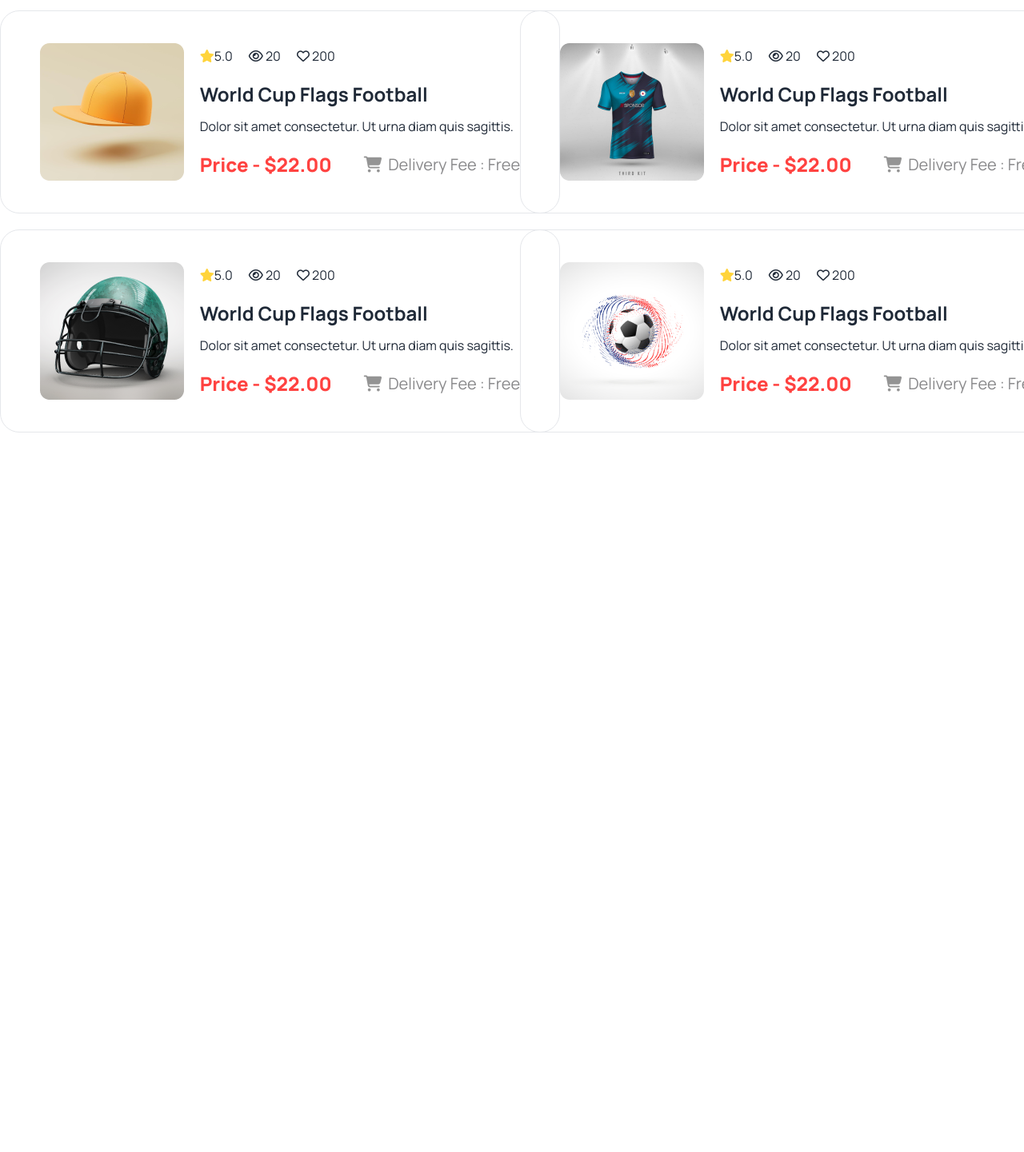
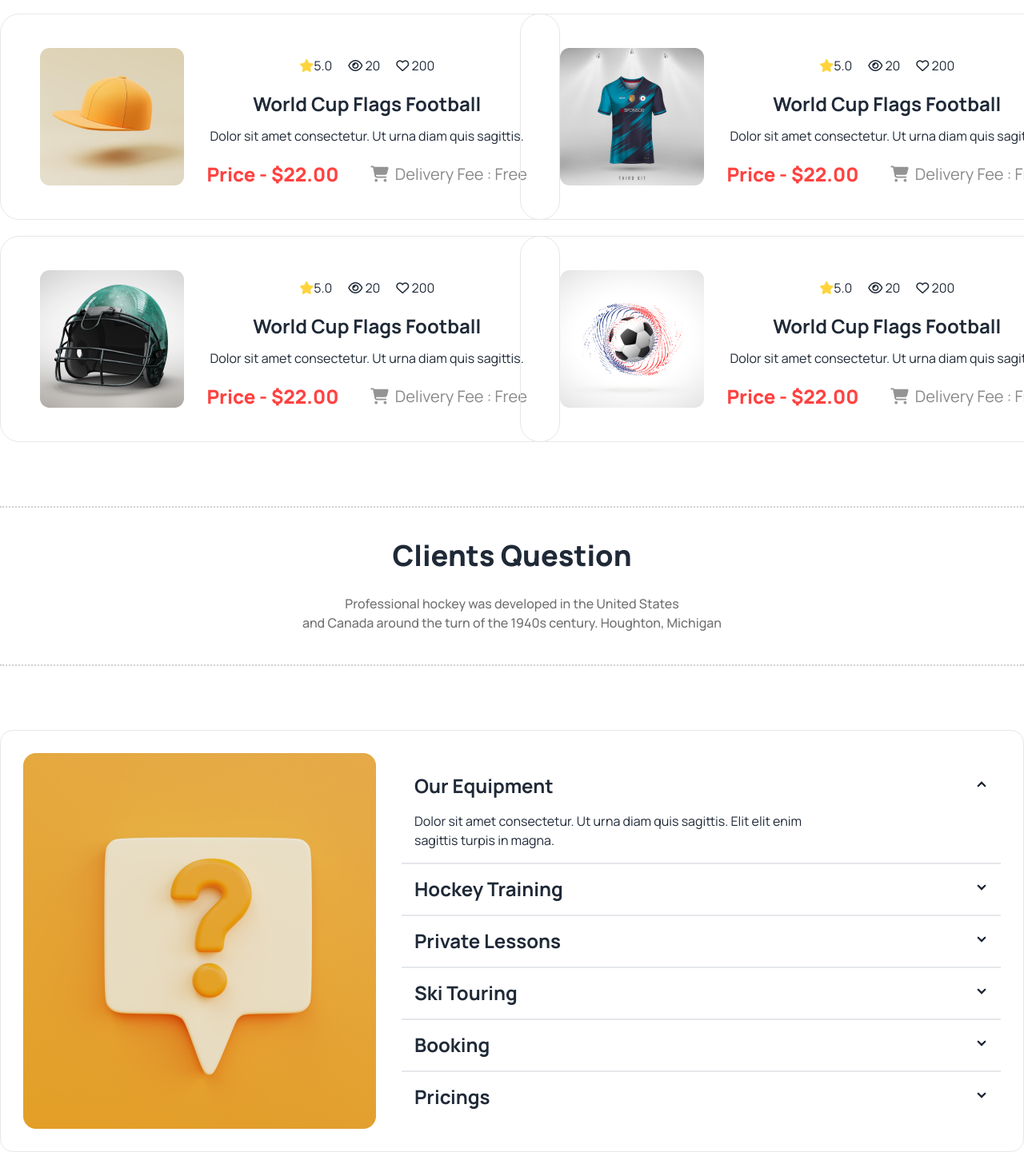
Before and after one commit to DevRifato/B9A3, a plain HTML site: page index.html in a window 1280 px wide. Shown: the part 3487-4928 px from the top of the page at 80% size. Before the commit the page ends 4028 px from the top, so only its background shows below. Drawn offline with nearby package versions, Linux system fonts and the light colour scheme.

Commit message:
Clients Question

```diff
--- a/index.html
+++ b/index.html
@@ -212,15 +212,15 @@
             </div>
 
             <!-- cards -->
-            <div class="grid grid-cols-2 gap-5">
+            <div class="md:grid grid-cols-2 gap-5">
 
                 <!-- card -->
-                <div class="border flex justify-center items-center gap-5 p-10 rounded-3xl w-[700px]">
-                    <img src="./Images/5.png" alt="">
+                <div class="text-center border md:flex justify-center items-center gap-5 p-10 rounded-3xl md:w-[700px]">
+                    <img class="m-auto" src="./Images/5.png" alt="">
                     <!-- title -->
                     <div>
                         <!-- icons -->
-                        <div class="flex gap-5">
+                        <div class="flex gap-5 justify-center mt-3">
                             <p><i class="fa-solid fa-star" style="color: #FFD43B;"></i>5.0</p>
                             <p><i class="fa-regular fa-eye"></i> 20</p>
                             <p><i class="fa-regular fa-heart"></i> 200</p>
@@ -235,12 +235,12 @@
                     </div>
                 </div>
                 <!-- card -->
-                <div class="border flex justify-center items-center gap-5 p-10 rounded-3xl w-[700px]">
-                    <img src="./Images/6.png" alt="">
+                <div class="text-center border md:flex justify-center items-center gap-5 p-10 rounded-3xl md:w-[700px]">
+                    <img class="m-auto" src="./Images/6.png" alt="">
                     <!-- title -->
                     <div>
                         <!-- icons -->
-                        <div class="flex gap-5">
+                        <div class="flex gap-5 justify-center mt-3">
                             <p><i class="fa-solid fa-star" style="color: #FFD43B;"></i>5.0</p>
                             <p><i class="fa-regular fa-eye"></i> 20</p>
                             <p><i class="fa-regular fa-heart"></i> 200</p>
@@ -255,12 +255,12 @@
                     </div>
                 </div>
                 <!-- card -->
-                <div class="border flex justify-center items-center gap-5 p-10 rounded-3xl w-[700px]">
-                    <img src="./Images/7.png" alt="">
+                <div class="text-center border md:flex justify-center items-center gap-5 p-10 rounded-3xl md:w-[700px]">
+                    <img class="m-auto" src="./Images/7.png" alt="">
                     <!-- title -->
                     <div>
                         <!-- icons -->
-                        <div class="flex gap-5">
+                        <div class="flex gap-5 justify-center mt-3">
                             <p><i class="fa-solid fa-star" style="color: #FFD43B;"></i>5.0</p>
                             <p><i class="fa-regular fa-eye"></i> 20</p>
                             <p><i class="fa-regular fa-heart"></i> 200</p>
@@ -275,12 +275,12 @@
                     </div>
                 </div>
                 <!-- card -->
-                <div class="border flex justify-center items-center gap-5 p-10 rounded-3xl w-[700px]">
-                    <img src="./Images/8.png" alt="">
+                <div class="text-center border md:flex justify-center items-center gap-5 p-10 rounded-3xl md:w-[700px]">
+                    <img class="m-auto" src="./Images/8.png" alt="">
                     <!-- title -->
                     <div>
                         <!-- icons -->
-                        <div class="flex gap-5">
+                        <div class="flex gap-5 justify-center mt-3">
                             <p><i class="fa-solid fa-star" style="color: #FFD43B;"></i>5.0</p>
                             <p><i class="fa-regular fa-eye"></i> 20</p>
                             <p><i class="fa-regular fa-heart"></i> 200</p>
@@ -295,12 +295,12 @@
                     </div>
                 </div>
                 <!-- card -->
-                <div class="border flex justify-center items-center gap-5 p-10 rounded-3xl w-[700px]">
-                    <img src="./Images/9.png" alt="">
+                <div class="text-center border md:flex justify-center items-center gap-5 p-10 rounded-3xl md:w-[700px]">
+                    <img class="m-auto" src="./Images/9.png" alt="">
                     <!-- title -->
                     <div>
                         <!-- icons -->
-                        <div class="flex gap-5">
+                        <div class="flex gap-5 justify-center mt-3">
                             <p><i class="fa-solid fa-star" style="color: #FFD43B;"></i>5.0</p>
                             <p><i class="fa-regular fa-eye"></i> 20</p>
                             <p><i class="fa-regular fa-heart"></i> 200</p>
@@ -315,12 +315,12 @@
                     </div>
                 </div>
                 <!-- card -->
-                <div class="border flex justify-center items-center gap-5 p-10 rounded-3xl w-[700px]">
-                    <img src="./Images/10.png" alt="">
+                <div class="text-center border md:flex justify-center items-center gap-5 p-10 rounded-3xl md:w-[700px]">
+                    <img  class="m-auto" src="./Images/10.png" alt="">
                     <!-- title -->
                     <div>
                         <!-- icons -->
-                        <div class="flex gap-5">
+                        <div class="flex gap-5 justify-center mt-3">
                             <p><i class="fa-solid fa-star" style="color: #FFD43B;"></i>5.0</p>
                             <p><i class="fa-regular fa-eye"></i> 20</p>
                             <p><i class="fa-regular fa-heart"></i> 200</p>
@@ -339,6 +339,84 @@
 
         </section>
 
+        <!-- Clients Question -->
+        <section class="mt-20 ">
+
+             <!-- title -->
+             <div class="mb-20 text-center space-y-7 border-dotted border-[#13131833] border-t-2 border-b-2 pt-10 pb-10">
+                <h2 class="text-4xl font-extrabold">Clients Question</h2>
+                <p class="font-medium text-[#13131899]">
+                    Professional hockey was developed in the United States<br>and Canada around the turn of the 1940s century. Houghton, Michigan
+                </p>
+            </div>
+
+
+            <!-- according -->
+           <div class="md:flex border p-7 rounded-2xl items-center gap-8">
+
+            <!-- img -->
+            <img src="./Images/11.png" alt="">
+
+            <div class="join join-vertical w-full">
+                <div class="collapse collapse-arrow join-item   border-b-2">
+                  <input type="radio" name="my-accordion-4" checked="checked" />
+                  <div class="collapse-title text-2xl font-bold">
+                    Our Equipment
+                  </div>
+                  <div class="collapse-content">
+                    <p>Dolor sit amet consectetur. Ut urna diam quis sagittis. Elit elit enim <br> sagittis turpis in magna.</p>
+                  </div>
+                </div>
+                <div class="collapse collapse-arrow join-item border-b-2">
+                  <input type="radio" name="my-accordion-4" />
+                  <div class="collapse-title text-2xl font-bold">
+                    Hockey Training
+                  </div>
+                  <div class="collapse-content">
+                    <p>Dolor sit amet consectetur. Ut urna diam quis sagittis. Elit elit enim <br> sagittis turpis in magna.</p>
+                  </div>
+                </div>
+                <div class="collapse collapse-arrow join-item border-b-2">
+                  <input type="radio" name="my-accordion-4" />
+                  <div class="collapse-title text-2xl font-bold">
+                    Private Lessons
+                  </div>
+                  <div class="collapse-content">
+                    <p>Dolor sit amet consectetur. Ut urna diam quis sagittis. Elit elit enim <br> sagittis turpis in magna.</p>
+                  </div>
+                </div>
+                <div class="collapse collapse-arrow join-item border-b-2">
+                  <input type="radio" name="my-accordion-4" />
+                  <div class="collapse-title text-2xl font-bold">
+                    Ski Touring
+                  </div>
+                  <div class="collapse-content">
+                    <p>Dolor sit amet consectetur. Ut urna diam quis sagittis. Elit elit enim <br> sagittis turpis in magna.</p>
+                  </div>
+                </div>
+                <div class="collapse collapse-arrow join-item border-b-2">
+                  <input type="radio" name="my-accordion-4" />
+                  <div class="collapse-title text-2xl font-bold">
+                    Booking
+                  </div>
+                  <div class="collapse-content">
+                    <p>Dolor sit amet consectetur. Ut urna diam quis sagittis. Elit elit enim <br> sagittis turpis in magna.</p>
+                  </div>
+                </div>
+                <div class="collapse collapse-arrow join-item   ">
+                  <input type="radio" name="my-accordion-4" />
+                  <div class="collapse-title text-2xl font-bold ">
+                    Pricings
+                  </div>
+                  <div class="collapse-content">
+                    <p>Dolor sit amet consectetur. Ut urna diam quis sagittis. Elit elit enim <br> sagittis turpis in magna.</p>
+                  </div>
+                </div>
+              </div>
+
+           </div>
+        </section>
+
     </main>
 
 </body>
```
